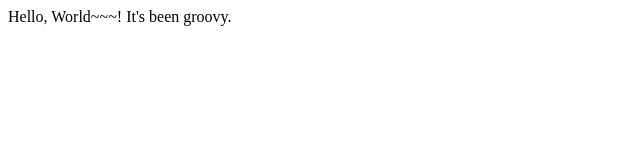
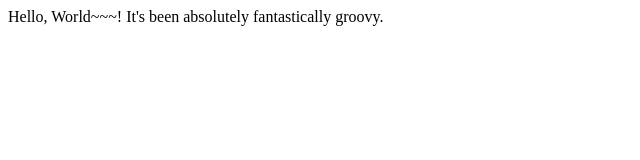
Before and after one commit to esillart/esillart.github.io, a plain HTML site: page hello.html in a window 1280 px wide. Shown: the whole page, without its empty margins (0-640 px from the left). Drawn offline with Linux system fonts and the light colour scheme.

Commit message:
extra hype

```diff
--- a/hello.html
+++ b/hello.html
@@ -5,7 +5,7 @@
         <title>My Webpage</title>
     </head>
     <body>
-    Hello, World~~~! It's been groovy.
+    Hello, World~~~! It's been absolutely fantastically groovy.
     </body>
 
 </html>
```
